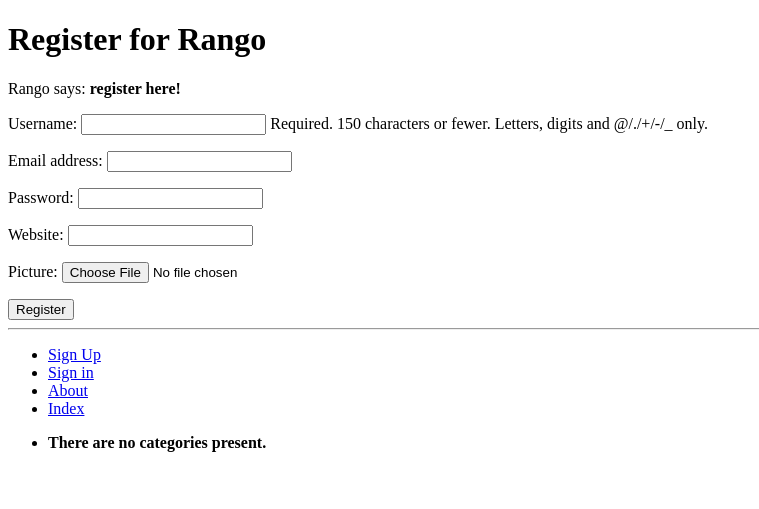
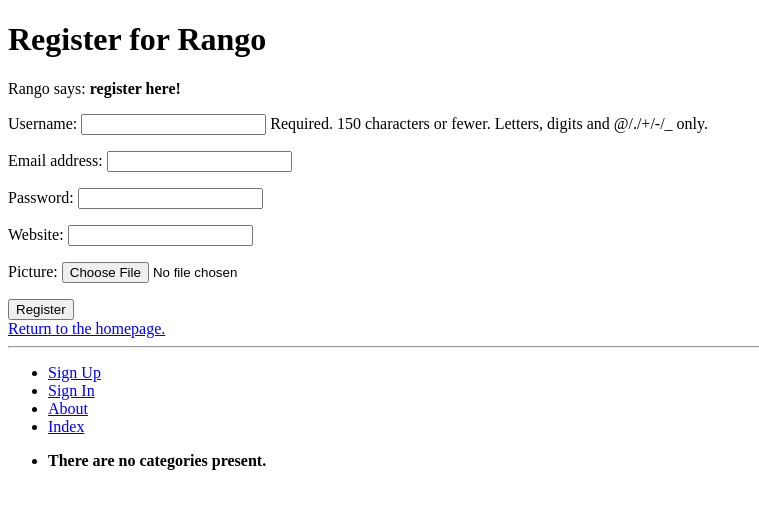
Before and after one commit to Glowyee/tango_with_django_project, a Django app: page /rango/register/ in a window 1280 px wide. Shown: the top 509 px of the page, without its empty margins (0-759 px from the left). Run offline with Django 3.2, Linux system fonts and the light colour scheme; data that the repository does not hold is empty.

Commit message:
Chapter 9 - Adjustment

```diff
--- a/templates/rango/base.html
+++ b/templates/rango/base.html
@@ -31,7 +31,7 @@
                     <li> <a href="{% url 'add_category' %}"> Add New Category </a> </li>
                 {% else %}
                     <li> <a href="{% url 'register' %}"> Sign Up</a> </li>
-                    <li> <a href="{% url 'login' %}"> Sign in </a> </li>
+                    <li> <a href="{% url 'login' %}"> Sign In </a> </li>
                 {% endif %}
                     <li> <a href="{% url 'about' %}"> About </a> </li>
                     <li> <a href="{% url 'index' %}"> Index </a> </li>
--- a/templates/rango/register.html
+++ b/templates/rango/register.html
@@ -10,9 +10,9 @@
     <h1>Register for Rango</h1>
     {% if registered %}
         Rango says: <strong> thank you for registering! </strong>
-        <a href="{% url 'index' %}">Return to the homepage..</a><br>
+        <a href="{% url 'index' %}">Return to the homepage.</a><br>
     {% else %}
-        Rango says: <strong>register here!</strong><br>
+        Rango says: <strong>register here!</strong><br />
         <form id ="user_form" method="post" action="{% url 'register' %}" enctype="multipart/form-data">
 
             {% csrf_token %}
@@ -22,7 +22,8 @@
             {{ profile_form.as_p}}
 
             <!-- Provide a button to click to submit the form. -->
-            <input type="submit" name="submit" value="Register" />
+            <input type="submit" name="submit" value="Register" /><br>
+            <a href="{% url 'index' %}">Return to the homepage.</a>
         </form>
     {% endif %}
 
```
